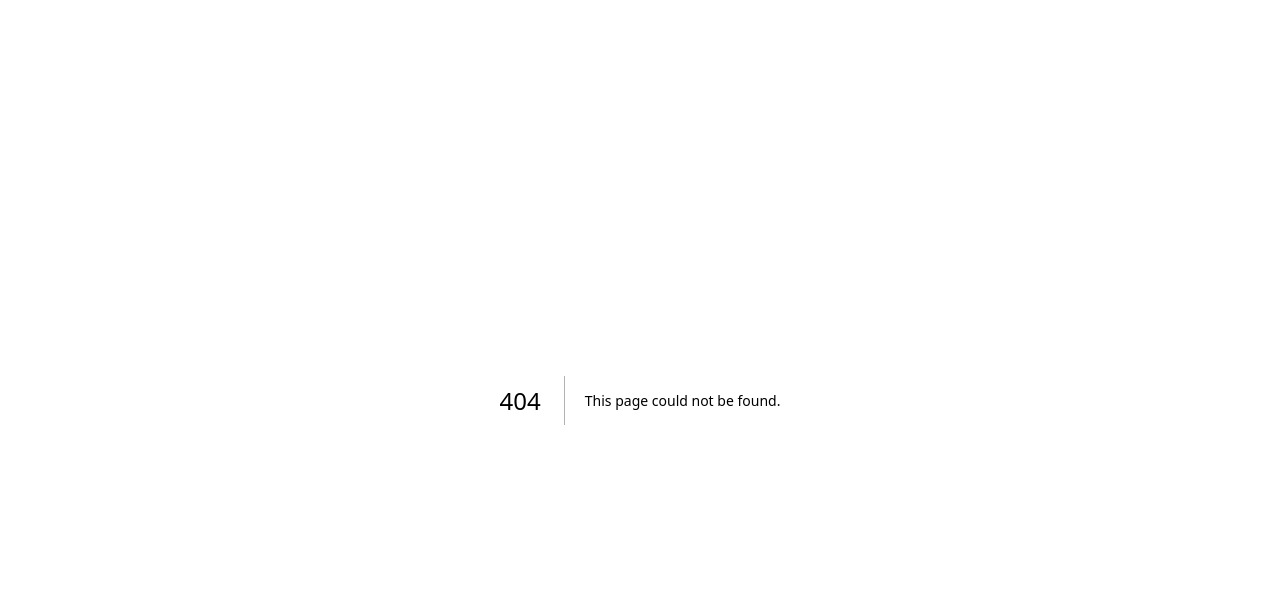
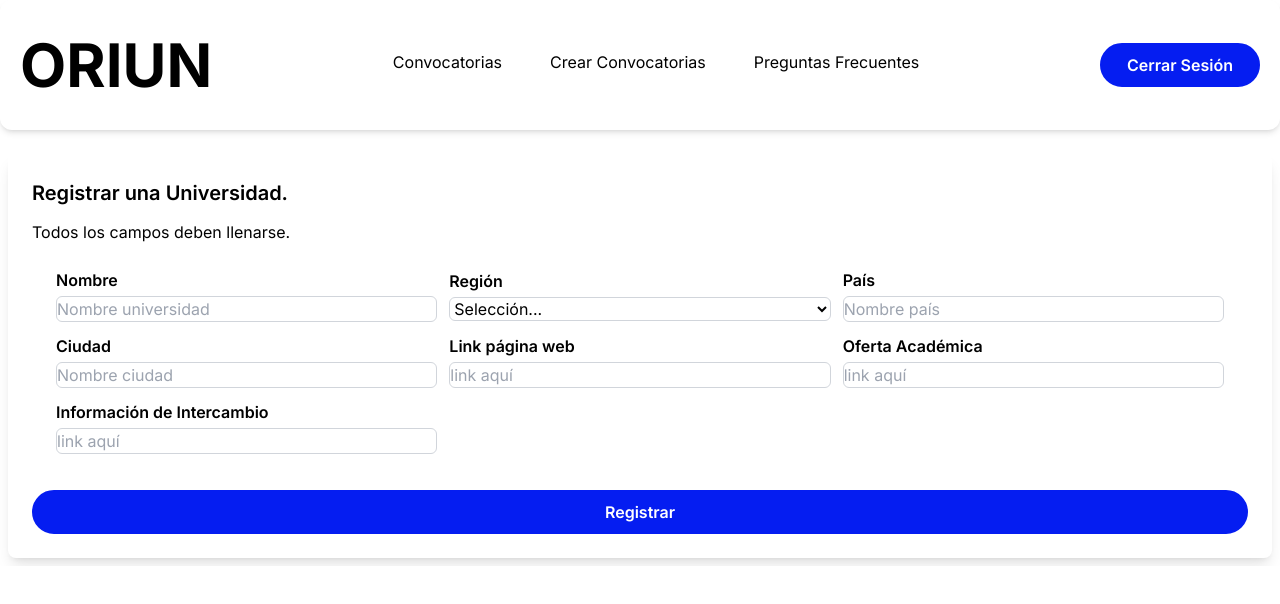
Before and after one commit to camunozv/oriun-frontend, a Next.js app: page /Universidades/CrearUniversidad in a window 1280 px wide. Before the commit this address had no page. Shown: the top 604 px of the page. Built offline with nearby package versions, Linux system fonts and the light colour scheme.

Commit message:
Advance universities crud

```diff
--- /dev/null
+++ b/app/Universidades/CrearUniversidad/page.jsx
@@ -0,0 +1,134 @@
+"use client"
+import React from "react";
+
+function CreateUniversitiesPage() {
+
+  const createForm = () => {
+
+  }
+
+  return (
+
+    <main className="relative mt-4 mx-auto overflow-hidden max-w-[1580px] gap-3 p-2">
+      <div className="flex flex-col justify-center items-center w-full rounded-lg shadow-lg p-6">
+      <form onSubmit={createForm} className="w-full">
+        <div className="w-full flex flex-col items-start justify-start gap-3">
+          <label
+            htmlFor="information_grid"
+            className="font-semibold text-[20px] block"
+          >
+            Registrar una Universidad.
+          </label>
+          <p>Todos los campos deben llenarse.</p>
+        </div>
+        <div
+          id="information_grid"
+          className="p-6 grid grid-cols-3 justify-center items-center w-full gap-3"
+        >
+          <div className="flex flex-col justify-start items-left gap-1">
+            <label htmlFor="name_university" className="font-semibold">
+              Nombre
+            </label>
+            <input
+              id="name_university"
+              type="text"
+              placeholder="Nombre universidad"
+              className="border-gray-300 border rounded-md outline-none"
+            />
+          </div>
+
+          <div className="flex flex-col justify-start items-left gap-1">
+            <label htmlFor="region" className="font-semibold">
+              Región
+            </label>
+            <select
+              id="region"
+              className="border-gray-300 border rounded-md outline-none bg-white"
+              placeholder=""
+            >
+              <option value="">Selección...</option>
+              <option value="NA">Norte América</option>
+              <option value="LA">Latinoamérica</option>
+              <option value="EU">Europa</option>
+              <option value="OC">Oceanía</option>
+              <option value="AN">Uniandes</option>
+              <option value="SG">Convenio Sigueme/Nacional</option>
+            </select>
+          </div>
+
+          <div className="flex flex-col justify-start items-left gap-1">
+            <label htmlFor="country" className="font-semibold">
+              País
+            </label>
+            <input
+              id="country"
+              type="text"
+              placeholder="Nombre país"
+              className="border-gray-300 border rounded-md outline-none"
+            />
+          </div>
+
+          <div className="flex flex-col justify-start items-left gap-1">
+            <label htmlFor="city" className="font-semibold">
+              Ciudad
+            </label>
+            <input
+              id="city"
+              type="text"
+              placeholder="Nombre ciudad"
+              className="border-gray-300 border rounded-md outline-none"
+            />
+          </div>
+
+          <div className="flex flex-col justify-start items-left gap-1">
+            <label htmlFor="Webpage" className="font-semibold">
+              Link página web
+            </label>
+            <input
+              id="webpage"
+              type="text"
+              placeholder="link aquí"
+              className="border-gray-300 border rounded-md outline-none"
+            />
+          </div>
+
+          <div className="flex flex-col justify-start items-left gap-1">
+            <label htmlFor="academic_offer" className="font-semibold">
+              Oferta Académica
+            </label>
+            <input
+              id="academic_offer"
+              type="text"
+              placeholder="link aquí"
+              className="border-gray-300 border rounded-md outline-none"
+            />
+          </div>
+
+          <div className="flex flex-col justify-start items-left gap-1">
+            <label htmlFor="exchange_info" className="font-semibold">
+              Información de Intercambio
+            </label>
+            <input
+              id="exchange_info"
+              type="text"
+              placeholder="link aquí"
+              className="border-gray-300 border rounded-md outline-none"
+            />
+          </div>
+        </div>
+
+        <div className="w-full flex flex-col items-start justify-start gap-3 mt-3">
+          <button
+            type="submit"
+            className="w-full font-semibold bg-figma_blue border-2 rounded-full border-figma_blue text-white py-2"
+          >
+            Registrar
+          </button>
+        </div>
+      </form>
+    </div>
+    </main>
+  );
+}
+
+export default CreateUniversitiesPage;
--- /dev/null
+++ b/app/Universidades/layout.jsx
@@ -0,0 +1,15 @@
+import React from "react";
+import NavbarConvocatorias from "@/components/ConvsPage/NavbarConvocatorias";
+import { LINKS_ADMIN } from "@/constants";
+
+function UniversitiesLayout({ children }) {
+
+  return (
+    <>
+      <NavbarConvocatorias links={LINKS_ADMIN}/>
+      {children}
+    </>
+  );
+}
+
+export default UniversitiesLayout;
--- /dev/null
+++ b/app/Universidades/page.jsx
@@ -0,0 +1,45 @@
+import UniversitiesCard from "@/components/UniversitiesPage/UniversitiesCard";
+import Link from "next/link";
+import React from "react";
+
+function UniversitiesMainPage() {
+  return (
+    <>
+
+      <main className="relative mt-4 mx-auto overflow-hidden max-w-[1580px] gap-3 p-2">
+        <Link href="/Universidades/CrearUniversidad" className="underline">Registrar una universidad</Link>
+        <div className="grid grid-cols-3 w-full gap-6">
+          <UniversitiesCard
+            id={1}
+            country="colombia"
+            city="bogota"
+            webpage="zzz"
+            exchange_info="good night"
+            name="akakaka"
+            region="hola"
+          />
+          <UniversitiesCard
+            id={1}
+            country="colombia"
+            city="bogota"
+            webpage="zzz"
+            exchange_info="good night"
+            name="akakaka"
+            region="hola"
+          />
+          <UniversitiesCard
+            id={1}
+            country="colombia"
+            city="bogota"
+            webpage="zzz"
+            exchange_info="good night"
+            name="akakaka"
+            region="hola"
+          />
+        </div>
+      </main>
+    </>
+  );
+}
+
+export default UniversitiesMainPage;
--- /dev/null
+++ b/components/UniversitiesPage/UniversitiesCard.jsx
@@ -0,0 +1,60 @@
+
+import Link from "next/link";
+import React from "react";
+
+function UniversitiesCard({id, name, webpage, region, country, city, academic_offer, exchange_info}) {
+
+    // This component is intended to render an initial overview of the universities.
+  return (
+    <>
+      <div className="flex justify-center items-center flex-col gap-3 bg-white shadow-lg rounded-xl p-6 w-full h-full">
+        <h6 className="font-bold">{id}</h6>
+        <div className="w-[95%] h-45 bg-figma_grey text-black rounded-lg">
+          Flag Here Flag Here Flag Here Flag Here Flag Here Flag Here Flag Here
+          Flag Here Flag Here Flag Here Flag Here Flag Here Flag Here Flag Here
+          Flag Here Flag Here Flag Here Flag Here Flag Here Flag Here Flag Here
+          Flag Here Flag Here Flag Here Flag Here Flag Here Flag Here Flag Here
+          Flag Here Flag Here Flag Here Flag Here Flag Here Flag Here Flag Here
+          Flag Here Flag Here Flag Here Flag Here Flag Here Flag Here Flag Here
+          Flag Here Flag Here
+        </div>
+
+        <p className="font-semibold">
+          {name} - {country}
+        </p>
+        <p className="font-semibold">{city}</p>
+        <p className="font-semibold">{region}</p>
+        <p className="font-semibold">Página web.</p>
+        <p className="font-semibold">Oferta académica.</p>
+        <p className="font-semibold">Información de intercambio</p>
+
+        <div className="flex justify-between items-center w-96">
+          <div className="w-full p-2">
+            <Link href={`/Convocatorias/ConvocatoriasAdmin/${id}`}>
+              <button
+                type="button"
+                className="w-full font-semibold bg-white border-2 rounded-full border-figma_blue text-figma_blue py-2"
+              >
+                Actualizar
+              </button>
+            </Link>
+          </div>
+          <div className="w-full p-2">
+            <Link
+              href={`/Convocatorias/ConvocatoriasAdmin/DetallesConvocatoria/${id}`}
+            >
+              <button
+                type="button"
+                className="w-full font-semibold bg-figma_blue border-2 rounded-full border-figma_blue text-white py-2"
+              >
+                Ver detalles
+              </button>
+            </Link>
+          </div>
+        </div>
+      </div>
+    </>
+  );
+}
+
+export default UniversitiesCard;
```
